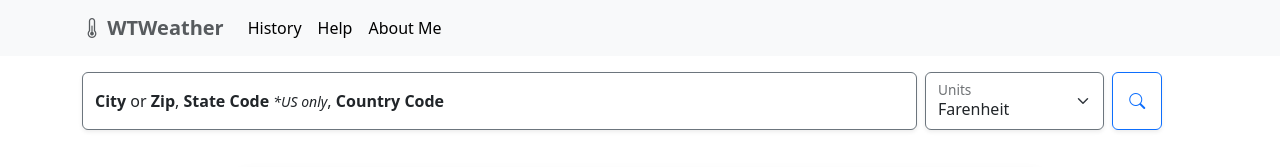
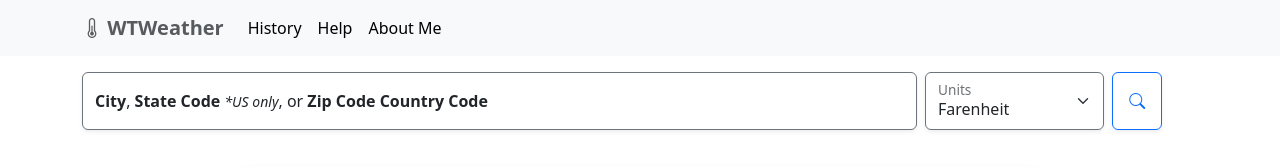
Before and after one commit to Retrochain/WeatherApp, a website with bundled scripts: page index.html in a window 1280 px wide. Shown: the top 167 px of the page. Built offline with nearby package versions, Linux system fonts and the light colour scheme; no server answers.

Commit message:
Update index.html

```diff
--- a/index.html
+++ b/index.html
@@ -74,9 +74,9 @@
               pattern="^([A-Za-z0-9\s]+),\s([A-Za-z]{2, 32})(,\s[A-Za-z]{2, 32})?$"
             />
             <label class="text-wrap" for="locationInput"
-              ><b>City </b>or<b> Zip</b>, <b>State Code </b>
+              ><b>City</b>, <b>State Code </b>
               <i><small>*US only</small></i
-              >,
+              >, </b>or<b> Zip Code</b>
               <b>Country Code </b>
               <br
             /></label>
```
